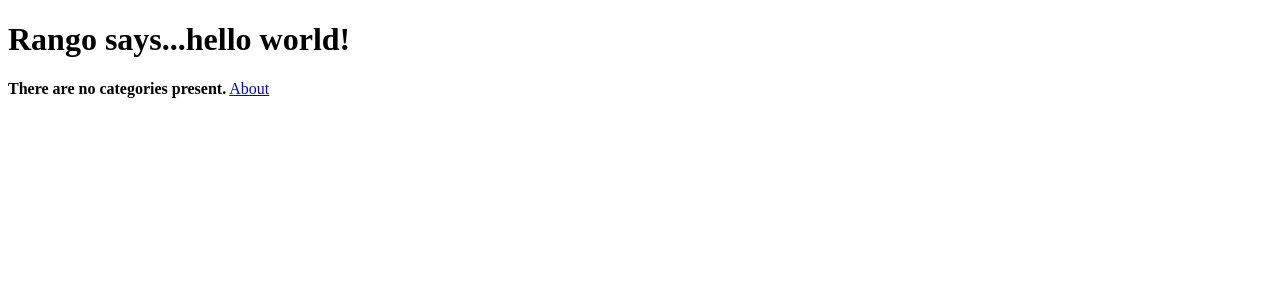
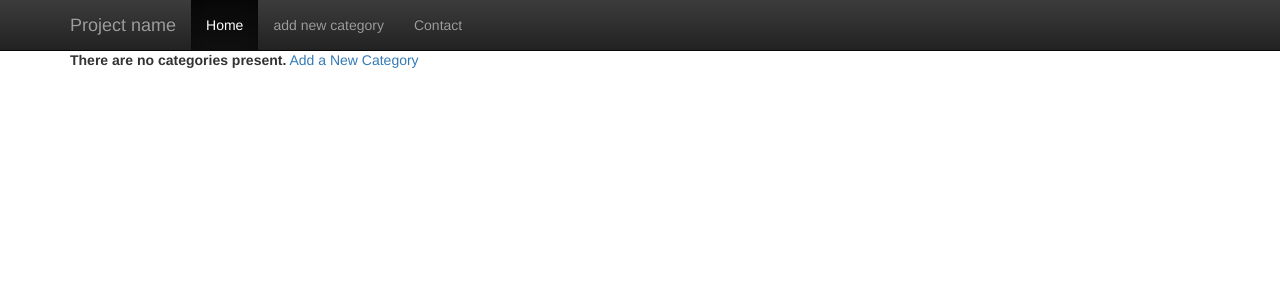
Before and after one commit to martinmwendwa/python-ravens-mar, a Django app: page / in a window 1280 px wide. Shown: the top 300 px of the page. Run offline with Django 3.2, Linux system fonts and the light colour scheme; data that the repository does not hold is empty; some libraries are stand-ins or nearby versions.

Commit message:
Implement forms Introducing Bootstrap

```diff
--- a/new_proj/urls.py
+++ b/new_proj/urls.py
@@ -5,5 +5,6 @@ from rango import views
 urlpatterns = patterns('',
  url(r'^$', views.index, name='index'),
  url(r'^admin/', include(admin.site.urls)),
+ url(r'^add_category/$', views.add_category, name='add_category'), # NEW MAPPING!
  url(r'^category/(?P<category_name_slug>[\w\-]+)/$', views.category, name='category')  # New!
 )
--- a/rango/views.py
+++ b/rango/views.py
@@ -2,6 +2,7 @@ from django.shortcuts import render_to_response
 from django.shortcuts import render
 from rango.models import Category
 from rango.models import Page
+from rango.forms import CategoryForm
 
 def index(request):
     category_list = Category.objects.order_by("-name")
@@ -26,3 +27,27 @@ def category(request, category_name_slug):
 		pass
 
 	return render(request, 'rango/category.html', context_dict)
+
+def add_category(request):
+    # A HTTP POST?
+    if request.method == 'POST':
+        form = CategoryForm(request.POST)
+
+        # Have we been provided with a valid form?
+        if form.is_valid():
+            # Save the new category to the database.
+            form.save(commit=True)
+
+            # Now call the index() view.
+            # The user will be shown the homepage.
+            return index(request)
+        else:
+            # The supplied form contained errors - just print them to the terminal.
+            print form.errors
+    else:
+        # If the request was not a POST, display the form to enter details.
+        form = CategoryForm()
+
+    # Bad form (or form details), no form supplied...
+    # Render the form with error messages (if any).
+    return render(request, 'rango/add_category.html', {'form': form})
--- a/templates/index.html
+++ b/templates/index.html
@@ -2,10 +2,45 @@
 <html>
     <head>
         <title>Rango</title>
+<!-- Latest compiled and minified CSS -->
+<link rel="stylesheet" href="https://maxcdn.bootstrapcdn.com/bootstrap/3.3.4/css/bootstrap.min.css">
+
+<!-- Optional theme -->
+<link rel="stylesheet" href="https://maxcdn.bootstrapcdn.com/bootstrap/3.3.4/css/bootstrap-theme.min.css">
+
+<!-- Latest compiled and minified JavaScript -->
+<script src="https://maxcdn.bootstrapcdn.com/bootstrap/3.3.4/js/bootstrap.min.js"></script>
     </head>
 
     <body>
-        <h1>Rango says...hello world!</h1>
+         <nav class="navbar navbar-inverse navbar-fixed-top">
+      <div class="container">
+        <div class="navbar-header">
+          <button type="button" class="navbar-toggle collapsed" data-toggle="collapse" data-target="#navbar" aria-expanded="false" aria-controls="navbar">
+            <span class="sr-only">Toggle navigation</span>
+            <span class="icon-bar"></span>
+            <span class="icon-bar"></span>
+            <span class="icon-bar"></span>
+          </button>
+          <a class="navbar-brand" href="#">Project name</a>
+        </div>
+        <div id="navbar" class="collapse navbar-collapse">
+          <ul class="nav navbar-nav">
+            <li class="active"><a href="#">Home</a></li>
+            <li><a href="/add_category/">add new category</a></li>
+            <li><a href="#contact">Contact</a></li>
+          </ul>
+        </div><!--/.nav-collapse -->
+      </div>
+    </nav>
+
+    <div class="container">
+
+
+	<div class="row" style="padding:50px 15px;">
+	{% block main %}
+
+
 
         {% if categories %}
             <ul>
@@ -16,7 +51,12 @@
         {% else %}
             <strong>There are no categories present.</strong>
         {% endif %}
+<a href="/add_category/">Add a New Category</a><br />
+	{% endblock %}
+        </div>
+	<!--/.row-->
+    </div><!-- /.container -->
 
-        <a href="/rango/about/">About</a>
+
     </body>
 </html>
```
Also changed, not shown: rango/forms.py (added, +33 -0 lines), templates/add_category.html (added, +21 -0 lines), templates/category.html (added, +27 -0 lines), templates/rango/add_category.html (added, +27 -0 lines).
